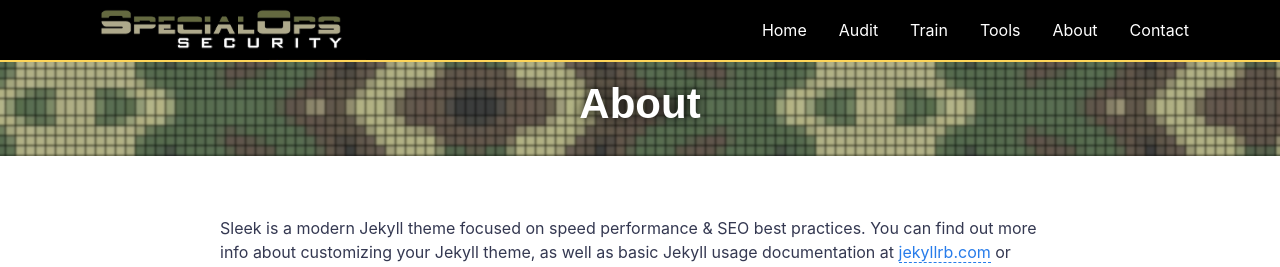
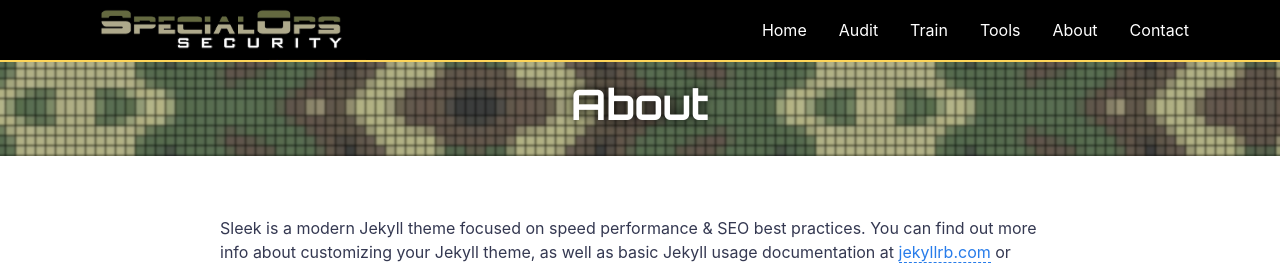
Before and after one commit to specialopssecurity/specialopssecurity.github.io, a Jekyll site: the page built from about.md, in a window 1280 px wide. Shown: the top 267 px of the page. Built offline with Jekyll 4.4.1, drawn with Linux system fonts in a browser that asks for light colours.

Commit message:
Update main.css

```diff
--- a/assets/css/main.css
+++ b/assets/css/main.css
@@ -1,3 +1,4 @@
+@import url('https://fonts.googleapis.com/css2?family=Orbitron:wght@400;700&display=swap');
 
 html {
   line-height: 1.15;
```
